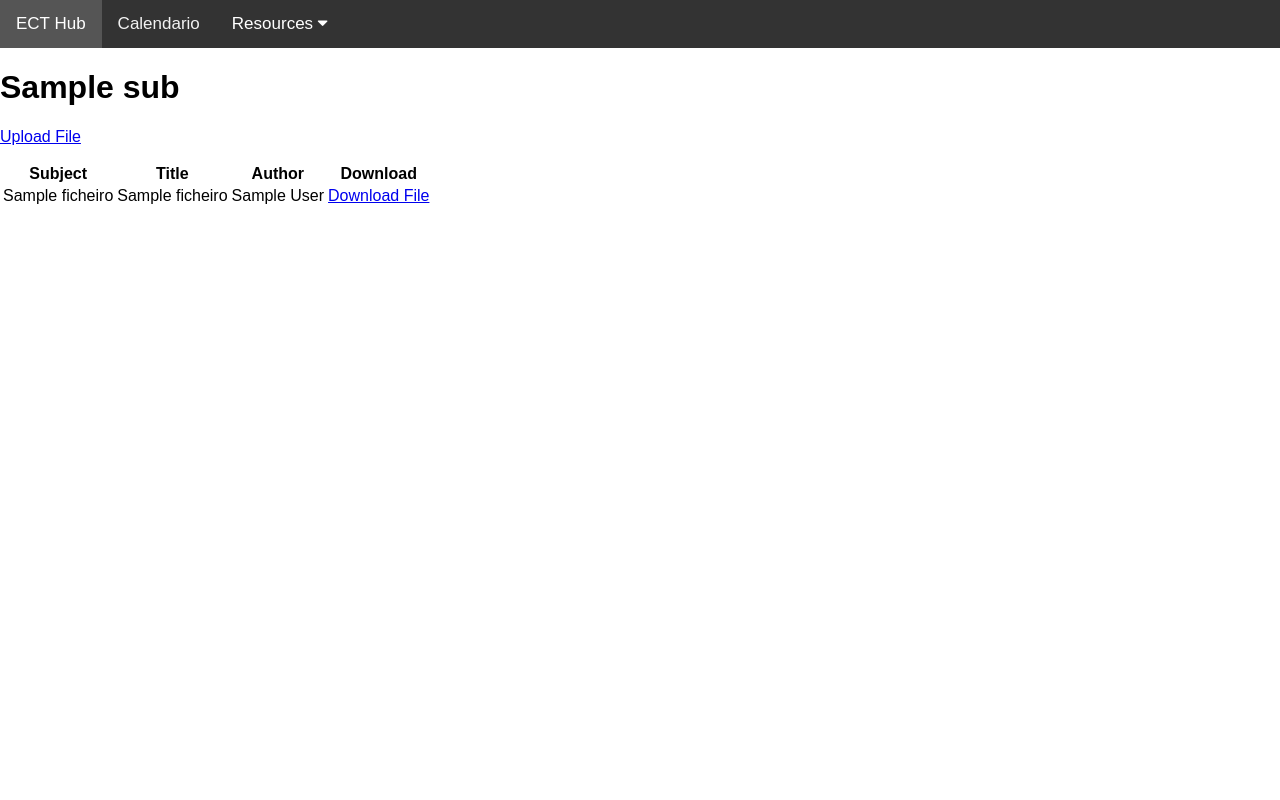
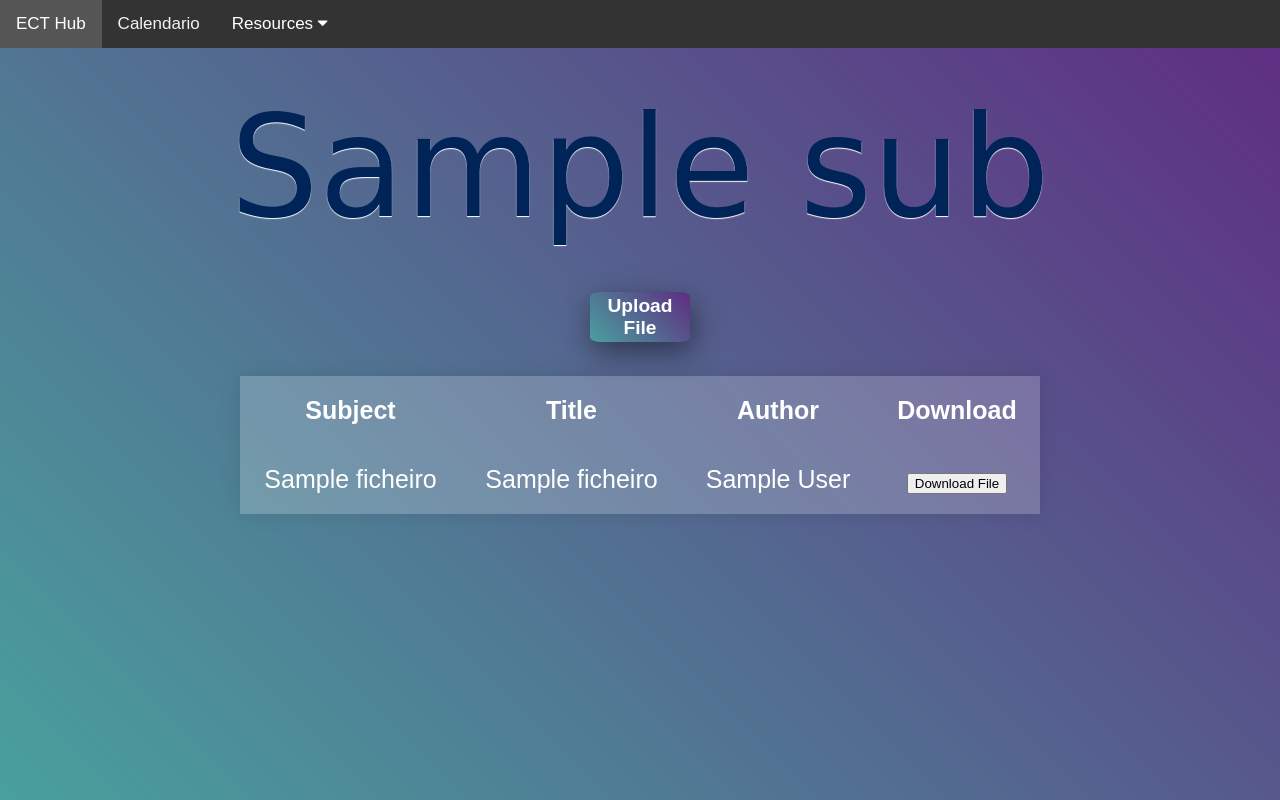
Before and after one commit to coutooo/ECTHub, a Django app: template pages/templates/files_list.html in a window 1280 px wide. Run offline with Django 3.2, Linux system fonts and the light colour scheme; tables that the repository leaves empty hold one stand-in row (values such as "Sample post"); the template is opened without the code that fills it: values that come from a table or form of the project are taken from there, most other values are stand-ins (such as "Sample title", 1, 10 or a date in 2020).

Commit message:
bueda giro meu ugh pride

```diff
--- a/pages/static/css/style.css
+++ b/pages/static/css/style.css
@@ -24,12 +24,12 @@
   padding-left: 35px;
   margin-bottom: 12px;
   cursor: pointer;
-  font-size: 22px;
+  font-size: 27px;
   -webkit-user-select: none;
   -moz-user-select: none;
   -ms-user-select: none;
   user-select: none;
-  margin: 10px 10px 10px 10px
+  margin: 15px 10px 10px 10px
 }
 
 /* Hide the browser's default checkbox */
@@ -85,3 +85,82 @@
   -ms-transform: rotate(45deg);
   transform: rotate(45deg);
 }
+
+.button {
+  background-color: #4CAF50; /* Green */
+  border: none;
+  color: white;
+  padding: 15px 32px;
+  text-align: center;
+  text-decoration: none;
+  display: inline-block;
+  font-size: 16px;
+}
+
+h1 { color: #002358; font-family: "Great Vibes", cursive; font-size: 140px; line-height: 160px; font-weight: normal; margin-bottom: 0px; margin-top: 40px; text-align: center; text-shadow: 0 1px 1px #fff; }
+
+
+p { color: #002358; font-size: 29px; font-family: "Libre Baskerville", serif; line-height: 45px; text-align: center; text-shadow: 0 1px 1px #fff; padding-top: 20px; }
+
+
+p.byline { font-style: italic; color: #B6B6B6; font-size: 24px; margin-top: 20px; text-align: center; text-shadow: 0 1px 1px #fff; }
+
+
+
+html,
+body {
+	height: 100%;
+}
+
+body {
+	margin: 0;
+	background: linear-gradient(45deg, #49a09d, #5f2c82);
+	font-family: sans-serif;
+	font-weight: 100;
+  font-size: 25px;
+}
+
+
+table {
+	width: 800px;
+	border-collapse: collapse;
+	overflow: hidden;
+	box-shadow: 0 0 20px rgba(0,0,0,0.1);
+}
+
+th,
+td {
+	padding: 20px;
+	background-color: rgba(255,255,255,0.2);
+	color: #fff;
+}
+
+th {
+	text-align: center;
+}
+
+.multi-button {
+  filter: drop-shadow(3px 10px 15px rgba(0, 0, 0, 0.45));
+}
+.multi-button button{
+  height: 50px;
+  width: 100px;
+  background: linear-gradient(45deg, #49a09d, #5f2c82);
+  font-weight: bold;
+  color: white;
+  font-size: 1.2rem;
+  border: none;
+  margin: -5px;
+  padding: 0;
+  stroke: black;
+  outline: none;
+  border-radius: 10%;
+}
+button:hover{
+  cursor: pointer;
+  filter: drop-shadow(3px 5px 5px rgba(0, 0, 0, 0.45));
+}
+button:active{
+  filter: none;
+  transform: scale(.95);
+}
--- a/pages/templates/base.html
+++ b/pages/templates/base.html
@@ -5,7 +5,7 @@
         {% load static %}
         <link rel="stylesheet" type="text/css" href="{% static 'css/style.css' %}">
     </head>
-    <body>
+    <body style="background-color:powderblue;">
         {% include 'navbar.html' %}
 
         {% block content %}
--- a/pages/templates/files_list.html
+++ b/pages/templates/files_list.html
@@ -1,8 +1,8 @@
 {% extends 'base.html' %}
 
 {% block content %}
- <table class="table">
-    <thead>
+ <table class="table" align="center">
+    <thead align="center">
         <tr>
             <th>Subject</th>
             <th>Title</th>
@@ -10,10 +10,10 @@
             <th>Download</th>
         </tr>
     </thead>
-    <tbody>
+    <tbody align="center">
         <h1>{{ sub }}</h1>
-        <p>
-            <a href="upload?sub={{ id }} " class="btn btn-primary">Upload File</a>
+        <p class="multi-button">
+            <a href="upload?sub={{ id }} " class="btn btn-primary"><button>Upload File</button></a>
         </p>
         {% for file in files %}
         <tr>
@@ -22,8 +22,8 @@
             <td>{{ file.author }}</td>
             <td>
                 <a href="{{ file.resources.url }}" class="btn btn-primary btn-sm" target="_blank">
-                    Download File
-                  </a>
+                  <button>Download File</button>
+                </a>
             </td>
         </tr>
         {% endfor %}
--- a/pages/templates/home.html
+++ b/pages/templates/home.html
@@ -6,7 +6,6 @@
   <div class="row">
     <div class="col-lg-3 col-md-6 col-sm-6">
       <div class="card card-stats">
-
         {% load static %}
         <img src="{% static 'images/virtual.png' %}">
         <div class="container">
--- a/pages/templates/navbar.html
+++ b/pages/templates/navbar.html
@@ -22,7 +22,7 @@ body {margin:0;font-family:Arial}
 }
 
 .active {
-  background-color: #810b54;
+  background-color: #002358;
   color: white;
 }
 
```
Also changed, not shown: pages/templates/upload_file.html (+8 -2 lines).
